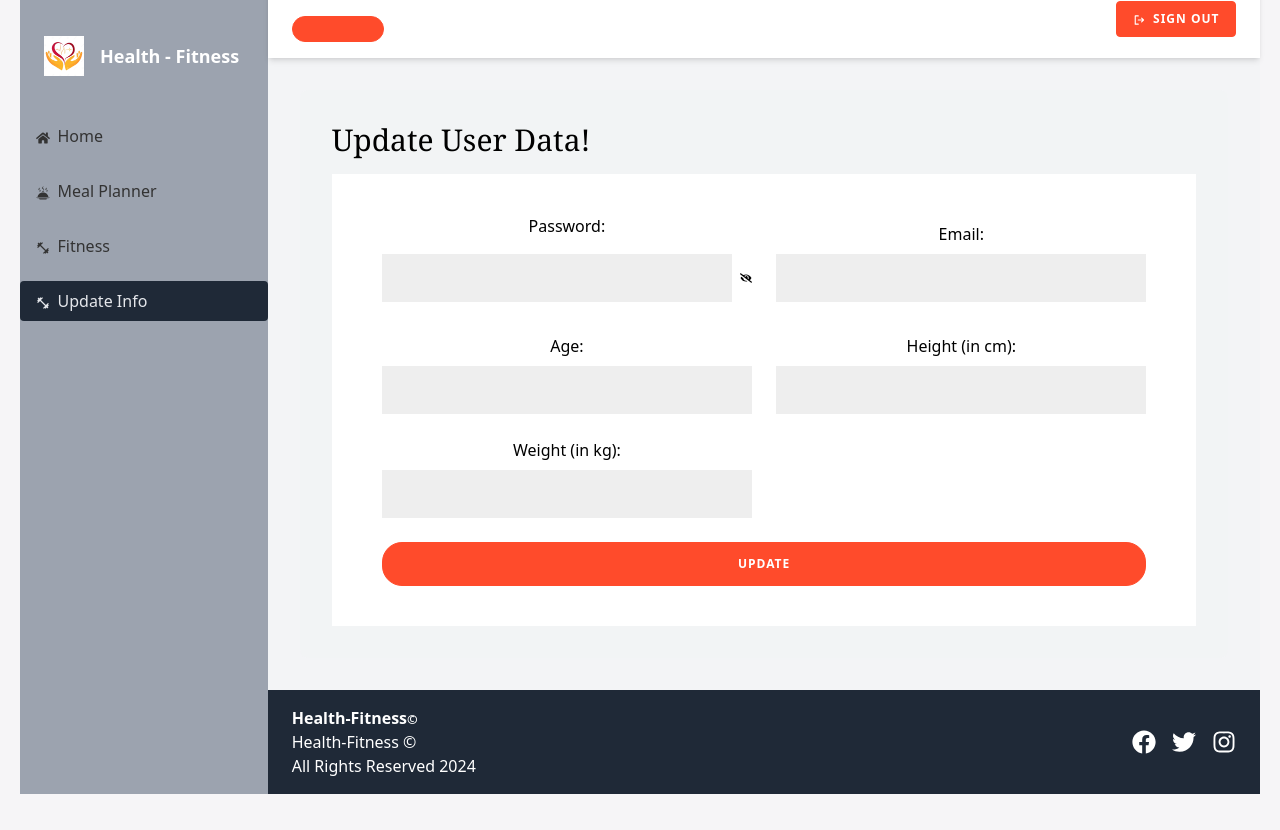
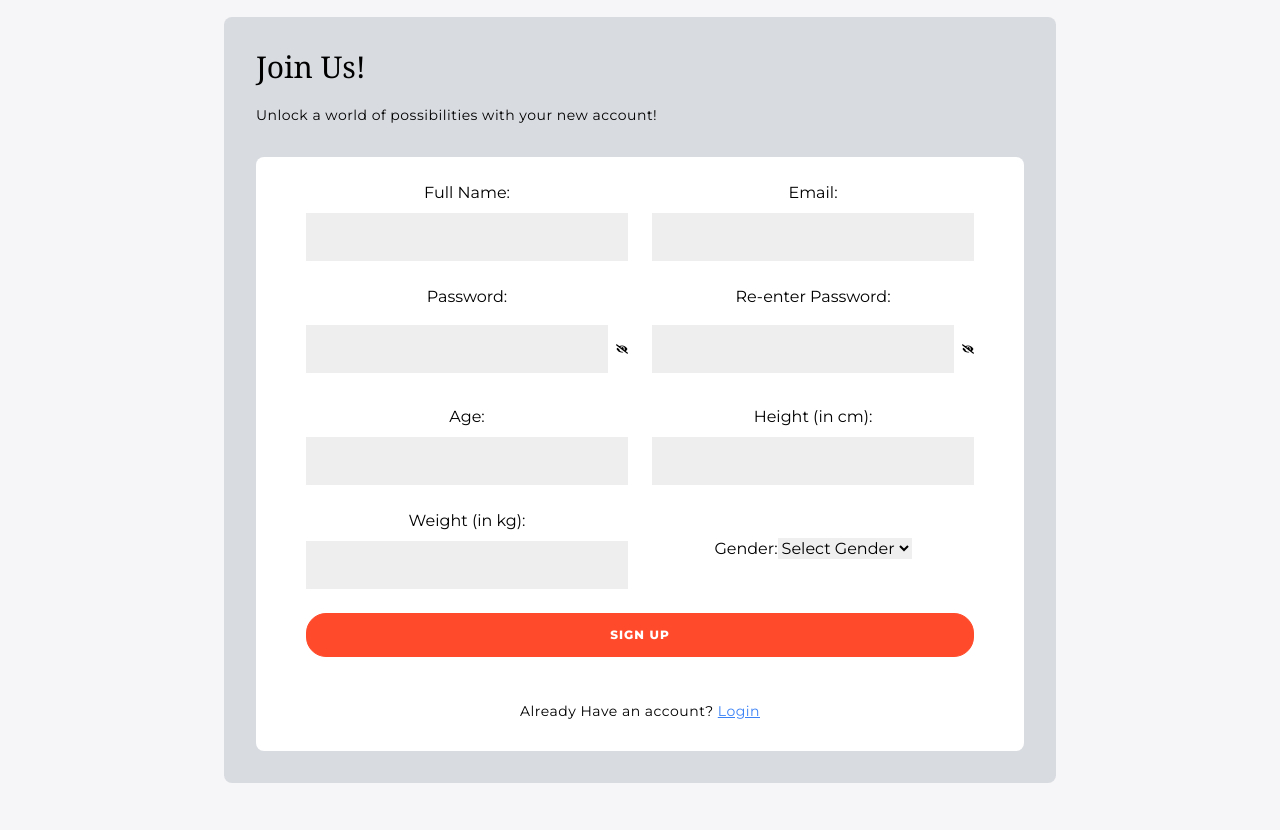
Before and after one commit to SushantDahal10/Health, a React (Create React App) app in the folder frontend/: page /dashboard/health in a window 1280 px wide. Built offline with nearby package versions, Linux system fonts and the light colour scheme; no server answers.

Commit message:
changecommit

```diff
--- a/frontend/public/index.html
+++ b/frontend/public/index.html
@@ -2,7 +2,7 @@
 <html lang="en">
   <head>
     <meta charset="utf-8" />
-    <link rel="icon" href="%PUBLIC_URL%/favicon.ico" />
+
     <meta name="viewport" content="width=device-width, initial-scale=1" />
     <meta name="theme-color" content="#000000" />
     <meta
@@ -24,7 +24,7 @@
       work correctly both with client-side routing and a non-root public URL.
       Learn how to configure a non-root public URL by running `npm run build`.
     -->
-    <title>React App</title>
+    <title>Health App</title>
   </head>
   <body>
     <noscript>You need to enable JavaScript to run this app.</noscript>
--- a/frontend/src/components/health.js
+++ b/frontend/src/components/health.js
@@ -1,204 +1,137 @@
-import React, { useState, useEffect } from 'react';
-import { FaHome } from "react-icons/fa";
-import { MdOutlineFitnessCenter } from "react-icons/md";
-import { PiSignOutBold } from "react-icons/pi";
+import React, { useState } from 'react';
+import { FaEyeSlash, FaEye } from "react-icons/fa";
 import { useNavigate } from 'react-router-dom';
-import { FaEyeSlash, FaEye } from "react-icons/fa";
-import { GiHotMeal } from "react-icons/gi";
-import logo from '../Images/logo.jpg';
-import { useLocation } from 'react-router-dom';
-import { FaFacebook, FaTwitter, FaInstagram } from 'react-icons/fa';
 
-export default function Signup() {
+const Signup = () => {
+  const [passwords, setPasswords] = useState(true);
+  const [passwordss, setPasswordss] = useState(true);
   const [showPregnancyInput, setShowPregnancyInput] = useState(false);
-  const history = useNavigate();
-  const [userData, setUserData] = useState(null);
-  const [activePage, setActivePage] = useState('');
-  const [passwords, setPasswords] = useState(true);
   const [data, setData] = useState({
     fullname: "",
     email: "",
-    age: "",
+    password: "",
+    reenterpassword: "",
+    age:"",
     height: "",
-    password: "",
     weight: "",
     gender: "",
     pregnancy: ""
   });
 
+  const history = useNavigate();
+
   function togglePasswordVisibility() {
     setPasswords(!passwords);
   }
 
-  useEffect(() => {
-    const fetchUserData = async () => {
-      try {
-        const token = localStorage.getItem('token');
-        const response = await fetch('https://health-hi33.onrender.com/api/user/dashboard', {
-          method: 'GET',
-          headers: {
-            'Authorization': `Bearer ${token}`
+  function toggle() {
+    setPasswordss(!passwordss);
   }
-        });
-
-        if (!response.ok) {
-          throw new Error('Failed to fetch user data');
-        }
-
-        const userData = await response.json();
-        setUserData(userData);
-
-        // Set email in the data state
-        setData(prevData => ({ ...prevData, email: userData.email }));
-      } catch (error) {
-        console.error('Error fetching user data:', error);
-      }
-    };
-
-    fetchUserData();
-  }, []);
 
   async function submittobackend(e) {
     e.preventDefault();
 
+    // Check if all fields are filled
+    for (const key in data) {
+      if (!data[key]) {
+        alert(`Please fill in ${key}`);
+        return;
+      }
+    }
+
+    // Check if password and re-enter password match
+    if (data.password !== data.reenterpassword) {
+      alert("Passwords don't match");
+      return;
+    }
+
     try {
-      const fetchdata = await fetch('https://health-hi33.onrender.com/api/user/update', {
-        method: 'PATCH',
+      const fetchdata = await fetch('https://health-hi33.onrender.com/api/user/signup', {
+        method: 'POST',
         headers: {
           'content-type': 'application/json',
         },
-        body: JSON.stringify(data),
+        body: JSON.stringify({ ...data }),
       });
 
-      const datares = await fetchdata.json();
-
       if (fetchdata.ok) {
-        localStorage.setItem('token', datares.token);
-        alert(datares.success);
-        window.location.reload(); // Refresh the page
+        const responseData = await fetchdata.json();
+        localStorage.setItem('token', responseData.token);
+        history('/login');
+        setTimeout(() => {
+          alert('Successful');
+        }, 100);
       } else {
-        alert(datares.error);
+        alert('Fill all the details');
       }
     } catch (error) {
       console.error(error);
-      alert('An error occurred. Please try again later.');
+      alert('Successful');
       history('/login');
     }
   }
 
   function handleInputChange(event) {
     const { name, value } = event.target;
+
+    // Update the data state
     setData({ ...data, [name]: value });
 
+    // If gender is "Female", show the pregnancy field
     if (name === "gender" && value === "female") {
       setShowPregnancyInput(true);
     } else if (name === "gender" && value !== "female") {
+      // If gender is not "Female", hide the pregnancy field
       setShowPregnancyInput(false);
+
+      // If the gender is changed, reset the pregnancy field
       setData(prevData => ({ ...prevData, pregnancy: "" }));
     }
   }
 
-  const location = useLocation();
-
-  useEffect(() => {
-    console.log('Current path:', location.pathname);
-    setActivePage(location.pathname.split("/")[2]);
-  }, [location.pathname]);
-
-  const navigateTo = (path, page) => {
-    history(path);
-    // Remove setActivePage(page) from here
-  };
-
-  const handleLogout = () => {
-    localStorage.removeItem('token');
-    history('/login');
-  };
 
   return (
-    <div className="grid grid-cols-1 md:grid-cols-5 h-screen font-sans">
-      {/* Sidebar */}
-      <div className="md:col-span-1 bg-gray-400 text-white">
-        <div className="py-4 px-6 flex justify-between items-center">
-          <div className="flex items-center space-x-4 mt-10">
-            <img src={logo} alt="Logo" className="h-10" />
-            <h1 className="text-lg font-semibold">Health - Fitness</h1>
+    <div className='justify-center items-center min-h-screen bg-gray-4  mt-10'>
+      <div className="mx-auto p-8 max-w-md md:max-w-4xl">
+        <div className="relative">
+          <div className="bg-gray-300 bg-opacity-80 rounded-lg p-8 overflow-y-auto max-h-screen">
+            <div className="text-3xl font-serif text-black mb-4">Join Us!</div>
+
+            <p className='text-black mb-4'>Unlock a world of possibilities with your new account!</p>
+
+            <form onSubmit={submittobackend} method='POST' className="grid grid-cols-1 md:grid-cols-2 gap-6 rounded-lg mt-8">
+              <div className="col-span-2 md:col-span-1">
+                <div className="space-y-2 mt-6">
+                  <label htmlFor="fullName" className="block text-black">Full Name:</label>
+                  <input type="text" id="fullName" name="fullname" value={data.fullname} onChange={handleInputChange} className="input-style" required />
                 </div>
               </div>
-        <nav className="mt-6 md:hidden"> {/* Dropdown for smaller devices */}
-          <select
-            value={activePage}
-            onChange={(e) => navigateTo(`/dashboard/${e.target.value}`, e.target.value)}
-            className="block w-full py-2 px-4 rounded transition duration-300 bg-gray-800 text-gray-200"
-          >
-            <option value="home">Home</option>
-            <option value="diet">Meal Planner</option>
-            <option value="fitness">Fitness</option>
-            <option value="health">Update Info</option>
-          </select>
-        </nav>
-        <nav className="mt-6 hidden md:block">
-          <a onClick={() => navigateTo('/dashboard/home', 'home')}
-            className={`block py-2 px-4 rounded transition duration-300 ${activePage === 'home' ? 'bg-gray-800 text-gray-200' : 'hover:bg-gray-800 hover:text-gray-200'}`}>
-            <FaHome className="inline" />
-            <span className="ml-2 text-base">Home</span>
-          </a>
-          <a onClick={() => navigateTo('/dashboard/diet', 'diet')}
-            className={`block py-2 px-4 rounded transition duration-300 ${activePage === 'diet' ? 'bg-gray-800 text-gray-200' : 'hover:bg-gray-800 hover:text-gray-200'}`}>
-            <GiHotMeal className="inline" />
-            <span className="ml-2 text-base">Meal Planner</span>
-          </a>
-          <a onClick={() => navigateTo('/dashboard/fitness', 'fitness')}
-            className={`block py-2 px-4 rounded transition duration-300 ${activePage === 'fitness' ? 'bg-gray-800 text-gray-200' : 'hover:bg-gray-800 hover:text-gray-200'}`}>
-            <MdOutlineFitnessCenter className="inline" />
-            <span className="ml-2 text-base">Fitness</span>
-          </a>
-          <a onClick={() => navigateTo('/dashboard/health', 'health')}
-            className={`block py-2 px-4 rounded transition duration-300 ${activePage === 'health' ? 'bg-gray-800 text-gray-200' : 'hover:bg-gray-800 hover:text-gray-200'}`}>
-            <MdOutlineFitnessCenter className="inline" />
-            <span className="ml-2 text-base">Update Info</span>
-          </a>
-        </nav>
+              <div className="col-span-2 md:col-span-1">
+                <div className="space-y-2 mt-6">
+                  <label htmlFor="email" className="block text-black">Email:</label>
+                  <input type="email" id="email" name="email" value={data.email} onChange={handleInputChange} className="input-style" required />
                 </div>
-
-      {/* Main content */}
-      <div className="md:col-span-4 bg-gray-100 ">
-        <header className="bg-white py-4 px-6 shadow-md flex justify-between items-center">
-          <div className="app-header-actions">
-            <button className="user-profile mt-5">
-              <span className="hidden md:block">{data.fullname}</span>
-
-
-            </button>
-
               </div>
-
-          <button onClick={handleLogout} className="block py-2 px-4 rounded transition duration-300 hover:bg-gray-800 hover:text-gray-200">
-            <PiSignOutBold className="inline" />
-            <span className="ml-2">Sign Out</span>
-          </button>
-        </header>
-
-        <div className="px-8 py-8">
-          <div className="relative">
-            <div className="bg-gray-100 bg-opacity-80 rounded-lg p-8 overflow-y-auto max-h-screen">
-              <div className="text-3xl font-serif text-black mb-4">Update User Data!</div>
-              <form onSubmit={submittobackend} className="grid grid-cols-1 md:grid-cols-2 gap-6 py-10">
               <div className="col-span-2 md:col-span-1">
                 <div className="space-y-2">
                   <label htmlFor="password" className="block text-black">Password:</label>
                   <div className="flex items-center">
-                  <input type={passwords ? "password" : "text"} id="password" name='password' value={data.password} onChange={handleInputChange} className="input-style" />
+                    <input type={passwords ? "password" : "text"} id="password" name='password' value={data.password} onChange={handleInputChange} className="input-style" required />
                     <span className='eye ml-2' onClick={togglePasswordVisibility}>
                       {passwords ? <FaEyeSlash className="text-black" /> : <FaEye className="text-black" />}
                     </span>
                   </div>
                 </div>
               </div>
-  <div className="col-span-1 md:col-span-1">
+              <div className="col-span-2 md:col-span-1">
                 <div className="space-y-2">
-      <label htmlFor="email" className="block text-black">Email:</label>
-      <input type="email" id="email" name="email" value={data.email} className="input-style" />
+                  <label htmlFor="password1" className="block text-black">Re-enter Password:</label>
+                  <div className="flex items-center">
+                    <input type={passwordss ? 'password' : 'text'} id="password1" name='reenterpassword' value={data.reenterpassword} onChange={handleInputChange} className="input-style" required />
+                    <span className='eye ml-2' onClick={toggle}>
+                      {passwordss ? <FaEyeSlash className="text-black" /> : <FaEye className="text-black" />}
+                    </span>
+                  </div>
                 </div>
               </div>
               <div className="col-span-2 md:col-span-1">
@@ -210,14 +143,13 @@ export default function Signup() {
                     name="age"
                     value={data.age}
                     onChange={handleInputChange}
-        placeholder={userData && userData.age}
                     onKeyPress={(e) => {
                       const pattern = /[0-9\b]/;
                       if (!pattern.test(e.key)) {
                         e.preventDefault();
                       }
                     }}
-        className="input-style"
+                    required
                   />
                 </div>
               </div>
@@ -230,18 +162,17 @@ export default function Signup() {
                     name="height"
                     value={data.height}
                     onChange={handleInputChange}
-        placeholder={userData && userData.height}
                     onKeyPress={(e) => {
                       const pattern = /[0-9\b]/;
                       if (!pattern.test(e.key)) {
                         e.preventDefault();
                       }
                     }}
-        className="input-style"
+                    required
                   />
                 </div>
               </div>
-  <div className="col-span-1">
+              <div className="col-span-2 md:col-span-1">
                 <div className="space-y-2">
                   <label htmlFor="weight">Weight (in kg):</label>
                   <input
@@ -250,19 +181,30 @@ export default function Signup() {
                     name="weight"
                     value={data.weight}
                     onChange={handleInputChange}
-        placeholder={userData && userData.weight}
                     onKeyPress={(e) => {
                       const pattern = /[0-9\b]/;
                       if (!pattern.test(e.key)) {
                         e.preventDefault();
                       }
                     }}
-        className="input-style"
+                    required
                   />
                 </div>
               </div>
-  {userData && userData.gender === 'female' && (
-    <div className="col-span-1">
+              <div className="col-span-2 md:col-span-1">
+                <div className="input">
+                  <label htmlFor="gender">Gender:</label>
+                  <select id="gender" name="gender" value={data.gender} onChange={handleInputChange} required>
+                    <option value="">Select Gender</option>
+                    <option value="male">male</option>
+                    <option value="female">female</option>
+                    <option value="none">None</option>
+                  </select>
+                </div>
+              </div>
+
+              {showPregnancyInput && (
+                <div className="col-span-2 md:col-span-1">
                   <div className="space-y-2">
                     <label htmlFor="pregnancy" className="block text-black">Pregnancy:</label>
                     <select id="pregnancy" name="pregnancy" value={data.pregnancy} onChange={handleInputChange} className="input-style">
@@ -273,40 +215,22 @@ export default function Signup() {
                       <option value="pregnant2nd_2">pregnant2nd_2</option>
                       <option value="pregnant3rd">pregnant3rd</option>
                       <option value="lactating1st">lactating1st</option>
-          <option value="lactating2nd_1">lactating2nd_1</option>
-          <option value="lactating2nd_2">lactating2nd_2</option>
-          <option value="lactating3rd">lactating3rd</option>
+                      <option value="lactating2nd">lactating2nd</option>
                     </select>
                   </div>
                 </div>
               )}
-  <button type="submit" className="button col-span-2 transition duration-300 hover:bg-red-800">Update</button>
+
+              <button type="submit" className="button col-span-2 hover:bg-red-700">Sign Up</button>
+              <div className="text-center col-span-2 mt-4 md:mt-0">
+                <p className="text-black">Already Have an account? <a href="/login" className="text-blue-500 underline">Login</a></p>
+              </div>
             </form>
-
           </div>
         </div>
-        </div>
-        <footer className="bg-gray-800 text-white py-4 px-6 col-span-12 flex justify-between items-center">
-          <div className="flex flex-col">
-            <h1>Health-Fitness<small>©</small></h1>
-            <div>
-              Health-Fitness ©<br />
-              All Rights Reserved 2024
-            </div>
-          </div>
-          <div className="flex space-x-4">
-            <a href="https://www.facebook.com/login/?next=https%3A%2F%2Fwww.facebook.com%2F" target="_blank" rel="noopener noreferrer">
-              <FaFacebook className="text-white text-2xl hover:text-blue-500 cursor-pointer" />
-            </a>
-            <a href="https://twitter.com/" target="_blank" rel="noopener noreferrer">
-              <FaTwitter className="text-white text-2xl hover:text-blue-500 cursor-pointer" />
-            </a>
-            <a href="https://www.instagram.com/" target="_blank" rel="noopener noreferrer">
-              <FaInstagram className="text-white text-2xl hover:text-blue-500 cursor-pointer" />
-            </a>
-          </div>
-        </footer>
       </div>
     </div>
   );
 }
+
+export default Signup;
--- a/frontend/src/components/signup.js
+++ b/frontend/src/components/signup.js
@@ -6,13 +6,12 @@ const Signup = () => {
   const [passwords, setPasswords] = useState(true);
   const [passwordss, setPasswordss] = useState(true);
   const [showPregnancyInput, setShowPregnancyInput] = useState(false);
-  const [errors, setErrors] = useState({});
   const [data, setData] = useState({
     fullname: "",
     email: "",
     password: "",
     reenterpassword: "",
-    age: "",
+    age:"",
     height: "",
     weight: "",
     gender: "",
@@ -31,26 +30,10 @@ const Signup = () => {
 
   async function submittobackend(e) {
     e.preventDefault();
-
-    // Check for empty fields
-    const requiredFields = ["fullname", "email", "password", "reenterpassword", "age", "height", "weight", "gender"];
-    const newErrors = {};
-    requiredFields.forEach(field => {
-      if (!data[field]) {
-        newErrors[field] = `${field.charAt(0).toUpperCase() + field.slice(1)} is required.`;
-      }
-    });
-
-    if (Object.keys(newErrors).length > 0) {
-      setErrors(newErrors);
-      return;
-    }
-
     if (data.password !== data.reenterpassword) {
       alert("Passwords don't match");
       return;
     }
-
     try {
       const fetchdata = await fetch('https://health-hi33.onrender.com/api/user/signup', {
         method: 'POST',
@@ -93,10 +76,8 @@ const Signup = () => {
       // If the gender is changed, reset the pregnancy field
       setData(prevData => ({ ...prevData, pregnancy: "" }));
     }
+  }
 
-    // Clear error message when user starts typing in a field
-    setErrors(prevErrors => ({ ...prevErrors, [name]: "" }));
-  }
 
   return (
     <div className='justify-center items-center min-h-screen bg-gray-4  mt-10'>
@@ -112,11 +93,120 @@ const Signup = () => {
                 <div className="space-y-2 mt-6">
                   <label htmlFor="fullName" className="block text-black">Full Name:</label>
                   <input type="text" id="fullName" name="fullname" value={data.fullname} onChange={handleInputChange} className="input-style" />
-                  {errors.fullname && <p className="text-red-500">{errors.fullname}</p>}
                 </div>
               </div>
-              {/* Add similar error display for other fields */}
-              {/* ... */}
+              <div className="col-span-2 md:col-span-1">
+                <div className="space-y-2 mt-6">
+                  <label htmlFor="email" className="block text-black">Email:</label>
+                  <input type="email" id="email" name="email" value={data.email} onChange={handleInputChange} className="input-style" />
+                </div>
+              </div>
+              <div className="col-span-2 md:col-span-1">
+                <div className="space-y-2">
+                  <label htmlFor="password" className="block text-black">Password:</label>
+                  <div className="flex items-center">
+                    <input type={passwords ? "password" : "text"} id="password" name='password' value={data.password} onChange={handleInputChange} className="input-style" />
+                    <span className='eye ml-2' onClick={togglePasswordVisibility}>
+                      {passwords ? <FaEyeSlash className="text-black" /> : <FaEye className="text-black" />}
+                    </span>
+                  </div>
+                </div>
+              </div>
+              <div className="col-span-2 md:col-span-1">
+                <div className="space-y-2">
+                  <label htmlFor="password1" className="block text-black">Re-enter Password:</label>
+                  <div className="flex items-center">
+                    <input type={passwordss ? 'password' : 'text'} id="password1" name='reenterpassword' value={data.reenterpassword} onChange={handleInputChange} className="input-style" />
+                    <span className='eye ml-2' onClick={toggle}>
+                      {passwordss ? <FaEyeSlash className="text-black" /> : <FaEye className="text-black" />}
+                    </span>
+                  </div>
+                </div>
+              </div>
+              <div className="col-span-2 md:col-span-1">
+                <div className="space-y-2">
+                  <label htmlFor="age">Age:</label>
+                  <input
+                    type="text"
+                    id="age"
+                    name="age"
+                    value={data.age}
+                    onChange={handleInputChange}
+                    onKeyPress={(e) => {
+                      const pattern = /[0-9\b]/;
+                      if (!pattern.test(e.key)) {
+                        e.preventDefault();
+                      }
+                    }}
+                  />
+                </div>
+              </div>
+              <div className="col-span-2 md:col-span-1">
+                <div className="space-y-2">
+                  <label htmlFor="height">Height (in cm):</label>
+                  <input
+                    type="text"
+                    id="height"
+                    name="height"
+                    value={data.height}
+                    onChange={handleInputChange}
+                    onKeyPress={(e) => {
+                      const pattern = /[0-9\b]/;
+                      if (!pattern.test(e.key)) {
+                        e.preventDefault();
+                      }
+                    }}
+                  />
+                </div>
+              </div>
+              <div className="col-span-2 md:col-span-1">
+                <div className="space-y-2">
+                  <label htmlFor="weight">Weight (in kg):</label>
+                  <input
+                    type="text"
+                    id="weight"
+                    name="weight"
+                    value={data.weight}
+                    onChange={handleInputChange}
+                    onKeyPress={(e) => {
+                      const pattern = /[0-9\b]/;
+                      if (!pattern.test(e.key)) {
+                        e.preventDefault();
+                      }
+                    }}
+                  />
+                </div>
+              </div>
+              <div className="col-span-2 md:col-span-1">
+                <div className="input">
+                  <label htmlFor="gender">Gender:</label>
+                  <select id="gender" name="gender" value={data.gender} onChange={handleInputChange}>
+                    <option value="">Select Gender</option>
+                    <option value="male">male</option>
+                    <option value="female">female</option>
+                    <option value="none">None</option>
+                  </select>
+                </div>
+              </div>
+
+              {showPregnancyInput && (
+                <div className="col-span-2 md:col-span-1">
+                  <div className="space-y-2">
+                    <label htmlFor="pregnancy" className="block text-black">Pregnancy:</label>
+                    <select id="pregnancy" name="pregnancy" value={data.pregnancy} onChange={handleInputChange} className="input-style">
+                      <option value="">Select Pregnancy</option>
+                      <option value="none">none</option>
+                      <option value="pregnant1st">pregnant1st</option>
+                      <option value="pregnant2nd_1">pregnant2nd_1</option>
+                      <option value="pregnant2nd_2">pregnant2nd_2</option>
+                      <option value="pregnant3rd">pregnant3rd</option>
+                      <option value="lactating1st">lactating1st</option>
+                      <option value="lactating2nd">lactating2nd</option>
+                    </select>
+                  </div>
+                </div>
+              )}
+
               <button type="submit" className="button col-span-2 hover:bg-red-700">Sign Up</button>
               <div className="text-center col-span-2 mt-4 md:mt-0">
                 <p className="text-black">Already Have an account? <a href="/login" className="text-blue-500 underline">Login</a></p>
```
Lines whose indentation alone changed are shown as unchanged.
